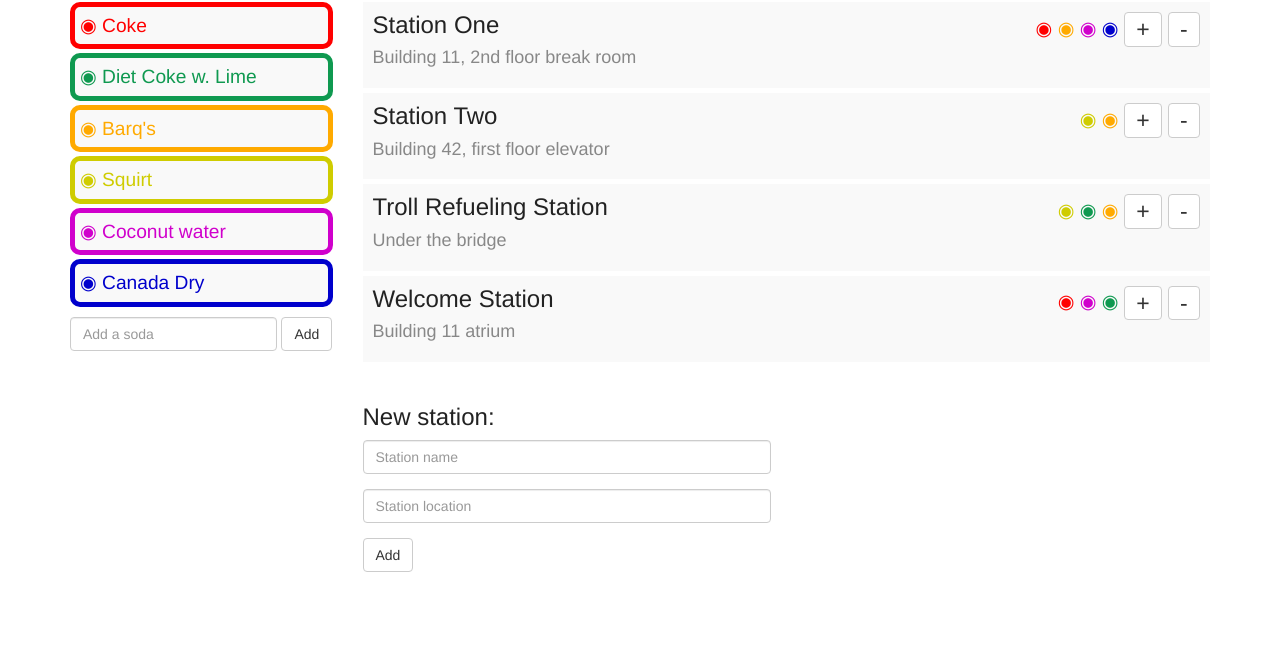
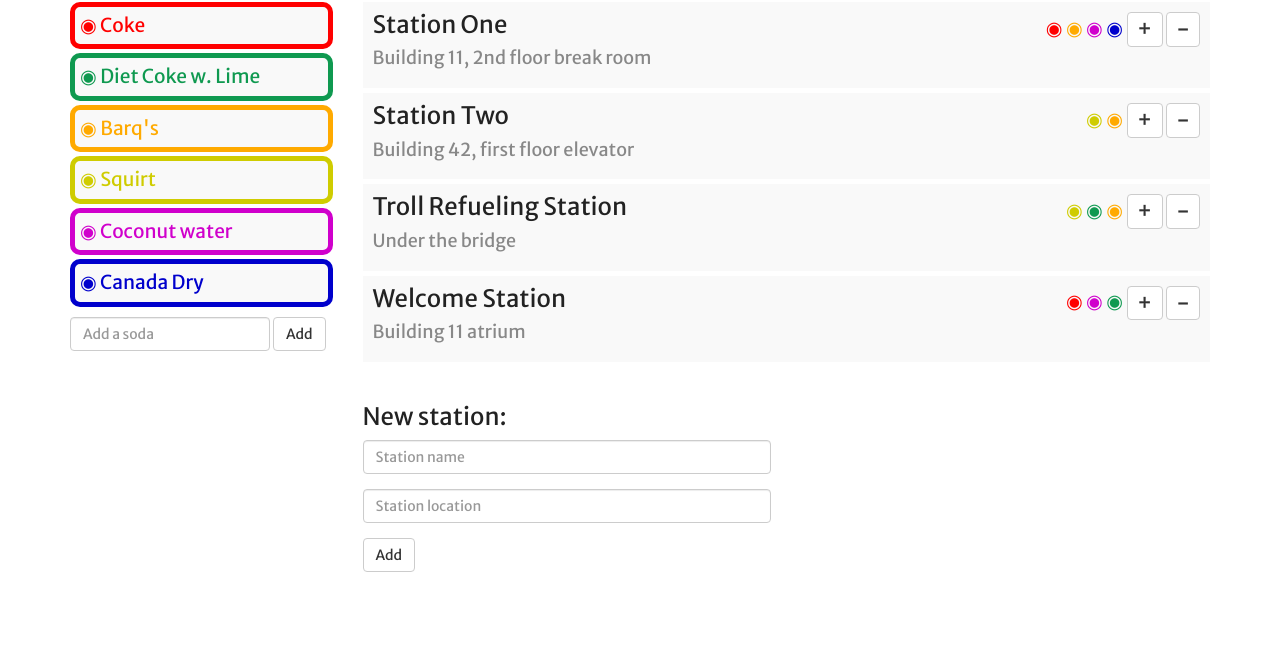
Before and after one commit to aldeka/sodatracker, a plain HTML site: page index.html in a window 1280 px wide. Shown: the part 142-800 px from the top of the page. Drawn offline with Linux system fonts and the light colour scheme.

Commit message:
added font insurance

```diff
--- a/index.html
+++ b/index.html
@@ -3,6 +3,7 @@
 <head>
 <title>Refuel</title>
 <meta http-equiv="Content-Type" content="text/html; charset=UTF-8">
+<link href='http://fonts.googleapis.com/css?family=Merriweather+Sans:300,400,700,800' rel='stylesheet' type='text/css'>
 <link rel="stylesheet" href="bootstrap/css/bootstrap.min.css" type="text/css">
 <link rel="stylesheet" href="style.less" type="text/less">
 <script src="less.min.js" type="text/javascript"></script>
```
